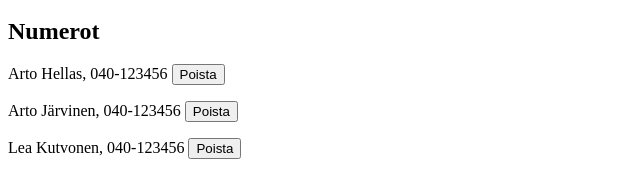
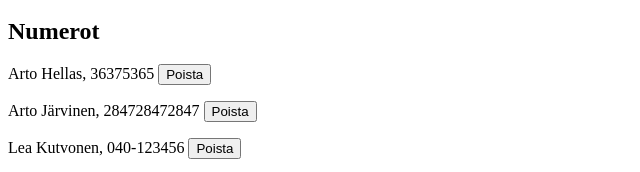
Before and after one commit to eevalaiho/fullstack2018, a React (Create React App) app in the folder osa2/: page / in a window 1280 px wide. Shown: the part 220-392 px from the top of the page, without its empty margins (0-640 px from the left). Built offline with nearby package versions, Linux system fonts and the light colour scheme; data requests are answered from the project's data file.

Commit message:
Osa 2, tehtävät 2.17

```diff
--- a/osa2/db.json
+++ b/osa2/db.json
@@ -2,12 +2,12 @@
   "persons": [
     {
       "name": "Arto Hellas",
-      "number": "040-123456",
+      "number": "36375365",
       "id": 1
     },
     {
       "name": "Arto Järvinen",
-      "number": "040-123456",
+      "number": "284728472847",
       "id": 3
     },
     {
--- a/osa2/src/App.js
+++ b/osa2/src/App.js
@@ -31,8 +31,8 @@ class App extends React.Component {
         this.setState({ newNumber: event.target.value })
     }
     deletePerson = (id) => {
-        let p = this.state.persons.filter((person) => person.id === id)[0]
-        if (window.confirm("Poistetaanko " + p.name + "?")) {
+        let person = this.state.persons.filter((person) => person.id === id)[0]
+        if (person && window.confirm("Poistetaanko " + person.name + "?")) {
             personService
                 .remove(id)
                 .then(
@@ -44,7 +44,29 @@ class App extends React.Component {
     }
     addPerson = (event) => {
         event.preventDefault()
-        const personObject = {
+        let personObject = this.state.persons
+            .filter((person) => person.name === this.state.newName)[0]
+        if (personObject)
+        {
+            if (window.confirm(personObject.name + " on jo luettelossa, korvataako vanha numero uudella?")) {
+                personObject.number = this.state.newNumber
+                personService
+                    .update(personObject.id, personObject)
+                    .then(response => {
+                        this.setState({
+                            persons: this.state.persons
+                                .filter((person) => person.name !== personObject.name)
+                                .concat(response.data)
+                                .sort((p1, p2) => p1.name > p2.name),
+                            filter: '',
+                            newName: '',
+                            newNumber: ''
+                        })
+                    })
+            }
+        }
+        else {
+            personObject = {
                 name: this.state.newName,
                 number: this.state.newNumber
             }
@@ -58,6 +80,8 @@ class App extends React.Component {
                         newNumber: ''
                     })
                 })
+        }
+
     }
     render() {
         return (
--- a/osa2/src/components/Persons.js
+++ b/osa2/src/components/Persons.js
@@ -7,7 +7,7 @@ const Persons = ({persons, filter, deletePerson}) => {
                 .filter((person) => person.name.toLowerCase().startsWith(filter.toLowerCase()))
                 .map((person) => {
                     return (
-                        <p key={person.name}>
+                        <p key={person.id}>
                             {person.name}, {person.number} <button id={person.id} onClick={() => deletePerson(person.id)}>Poista</button>
                         </p>
                     )
```
Lines whose indentation alone changed are shown as unchanged.
